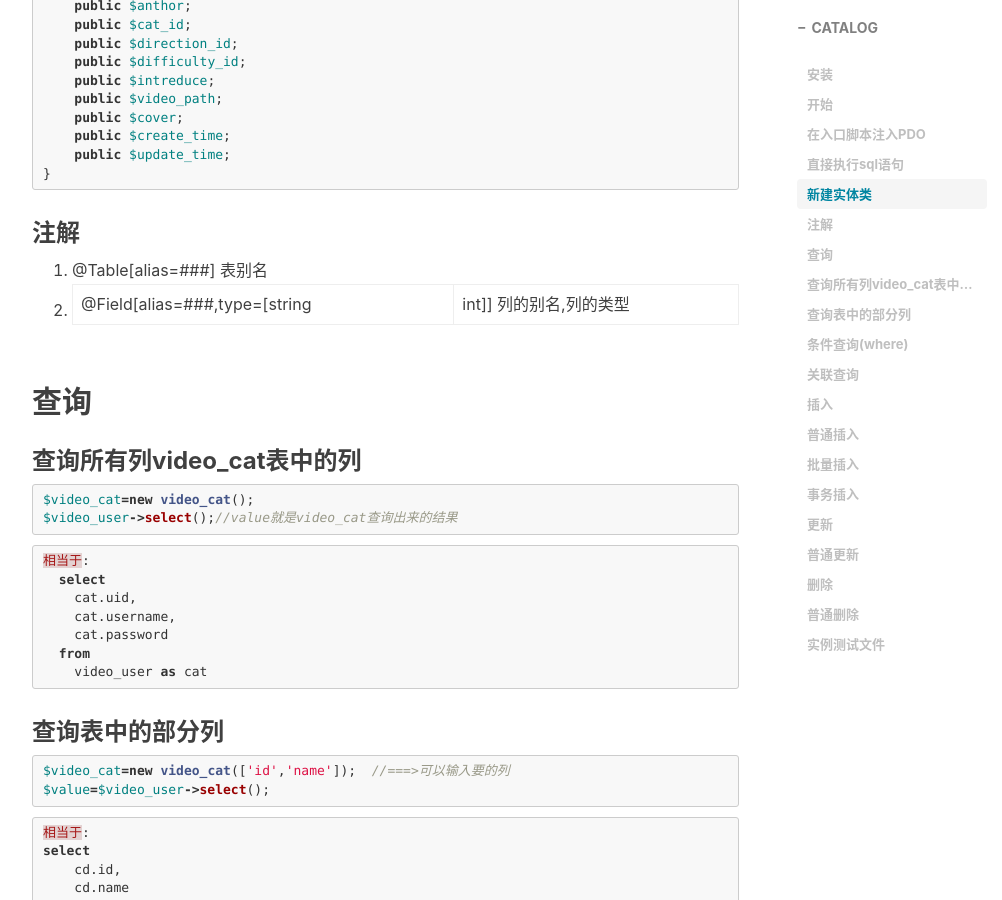
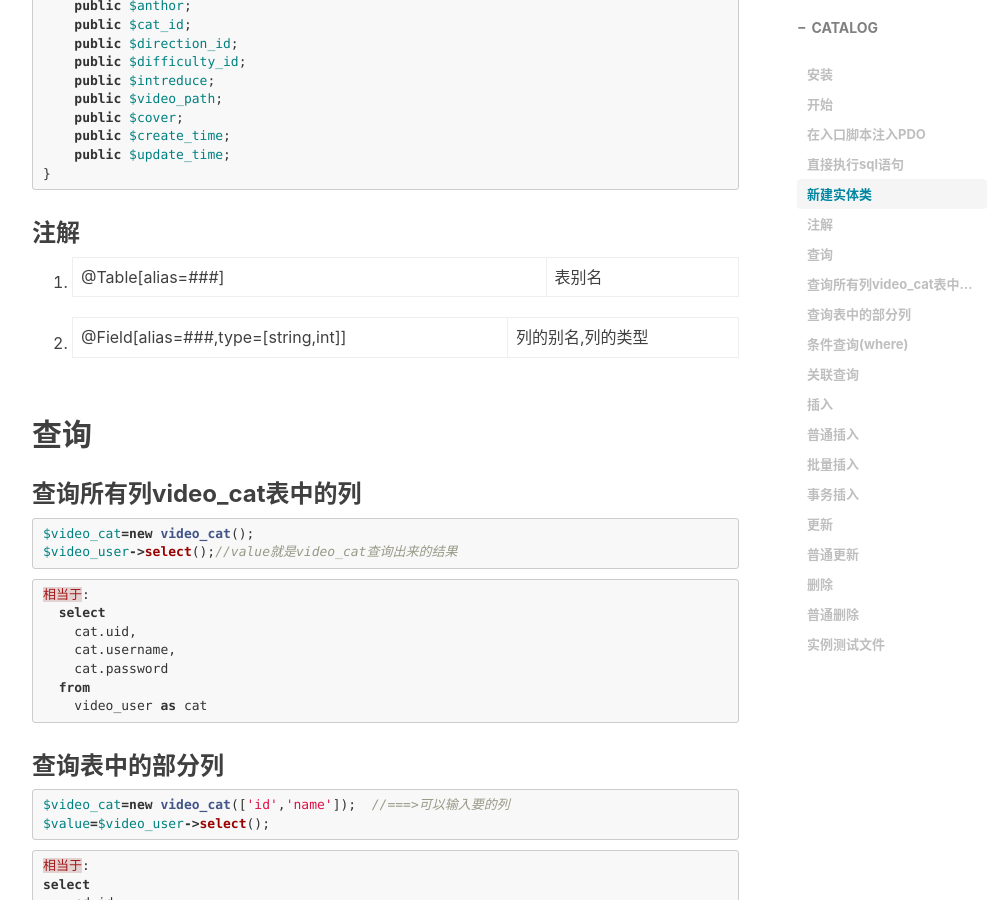
Before and after one commit to chenyingqiao/chenyingqiao.github.io, a Jekyll site: the page built from _posts/2016-12-15-pherodocs.markdown, in a window 1280 px wide and 900 px high, scrolled down 3761 px. Shown: the whole window, without its empty margins (233-1235 px from the left). Built offline with Jekyll 4.4.1, drawn with Linux system fonts in a browser that asks for light colours; nearby versions of some CDN libraries; comment, search, counter and statistics services are not loaded.

Commit message:
修改phero入门文章

````diff
--- a/_posts/2016-12-15-pherodocs.markdown
+++ b/_posts/2016-12-15-pherodocs.markdown
@@ -183,8 +183,8 @@ class video_course {
 ```
 
 ### 注解
-   1. @Table[alias=###]    表别名
-   2. @Field[alias=###,type=[string|int]]    列的别名,列的类型
+   1. @Table[alias=###]  |  表别名
+   2. @Field[alias=###,type=[string,int]]  |  列的别名,列的类型
 
 ## 查询
 
@@ -225,6 +225,7 @@ from
 ### 条件查询(where)
 
 > 简单的where
+
 ```php
     $video_user=new test\video_user(["uid","username"]);
     $video_user->order('uid',database\Enum\OrderType::desc);
````
